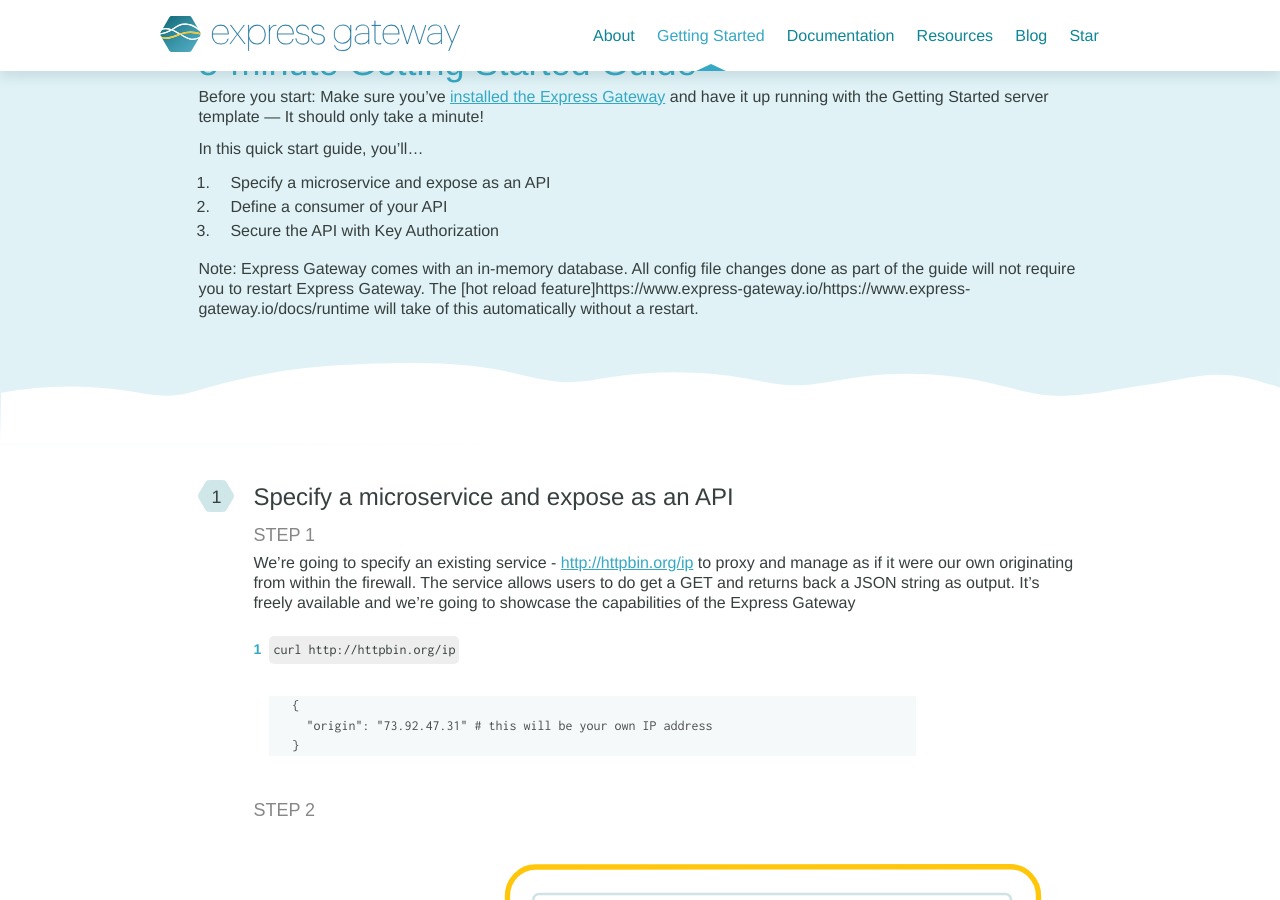
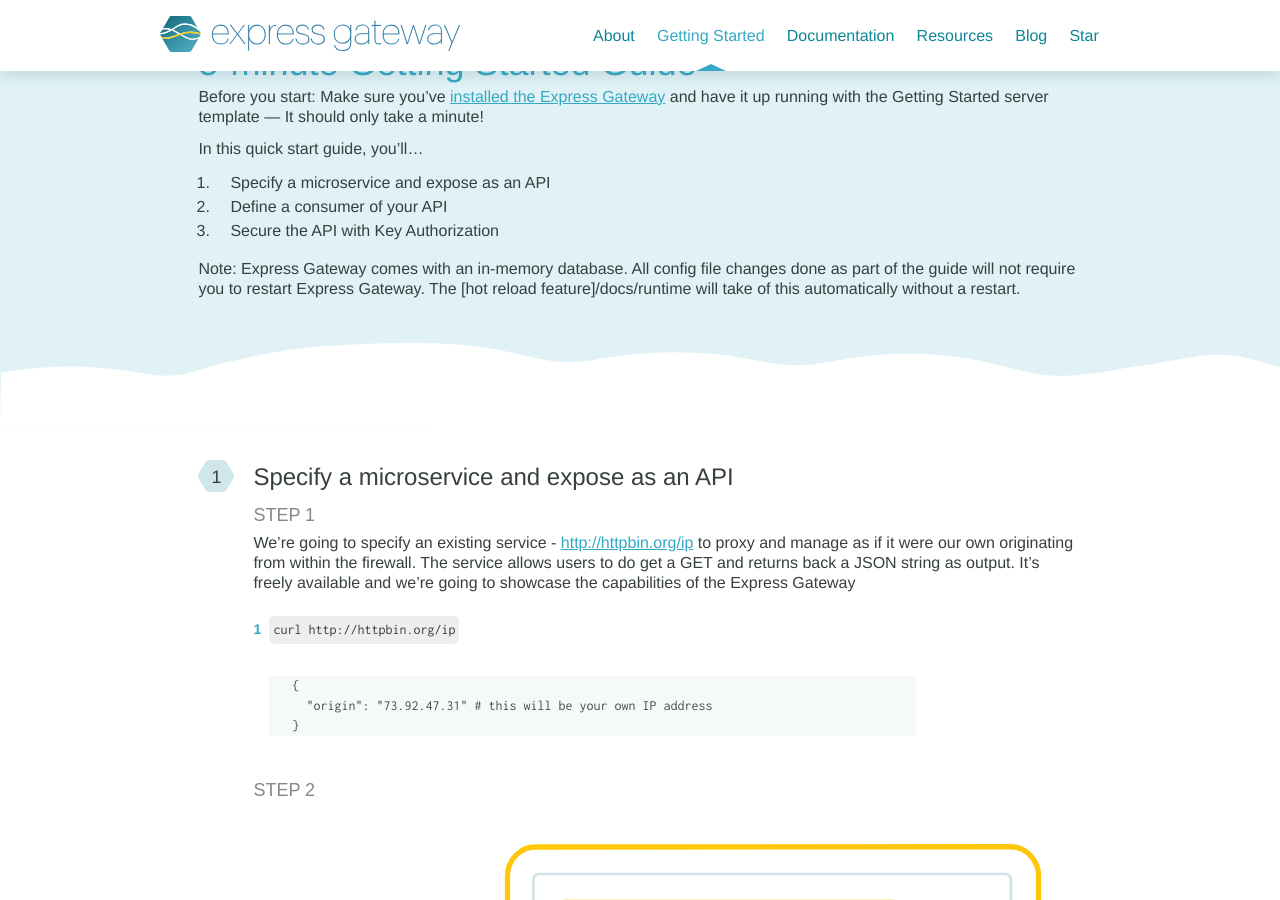
Before and after one commit to ExpressGateway/express-gateway.io, a Jekyll site: the page built from _pages/getting-started.md, in a window 1280 px wide and 900 px high, scrolled down 1179 px. Built offline with Jekyll 4.4.1, drawn with Linux system fonts in a browser that asks for light colours; nearby versions of some CDN libraries; some web fonts are replaced; comment, search, counter and statistics services are not loaded; some of the changed lines change nothing that is shown.

Commit message:
temp config

```diff
--- a/_config.yml
+++ b/_config.yml
@@ -8,8 +8,8 @@
 title: Express Gateway
 email: info@express-gateway.io
 description: A Microservices API Gateway Built on Express.JS
-baseurl: "https://www.express-gateway.io" #https://www.express-gateway.io
-url: "https://www.express-gateway.io" #https://www.express-gateway.io
+baseurl: "" #https://www.express-gateway.io
+url: "" #https://www.express-gateway.io
 twitter_username: express_gateway
 encoding: UTF-8
 
```
